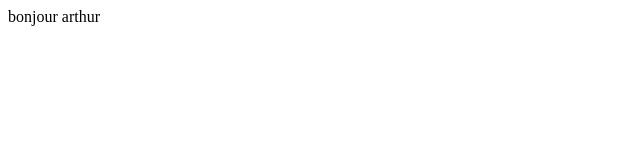
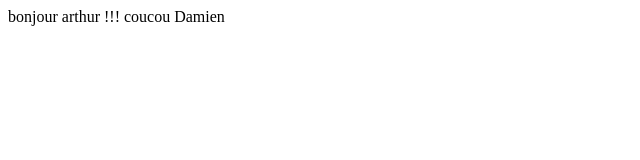
Before and after one commit to Arthur-MONNET/Vulpo, a Nuxt app: page / in a window 1280 px wide. Shown: the top 160 px of the page, without its empty margins (0-640 px from the left). Built offline with nearby package versions, Linux system fonts and the light colour scheme.

Commit message:
add damien

```diff
--- a/app.vue
+++ b/app.vue
@@ -1,5 +1,6 @@
 <template>
   <div>
-    bonjour arthur
+    bonjour arthur !!!
+    coucou Damien
   </div>
 </template>
```
